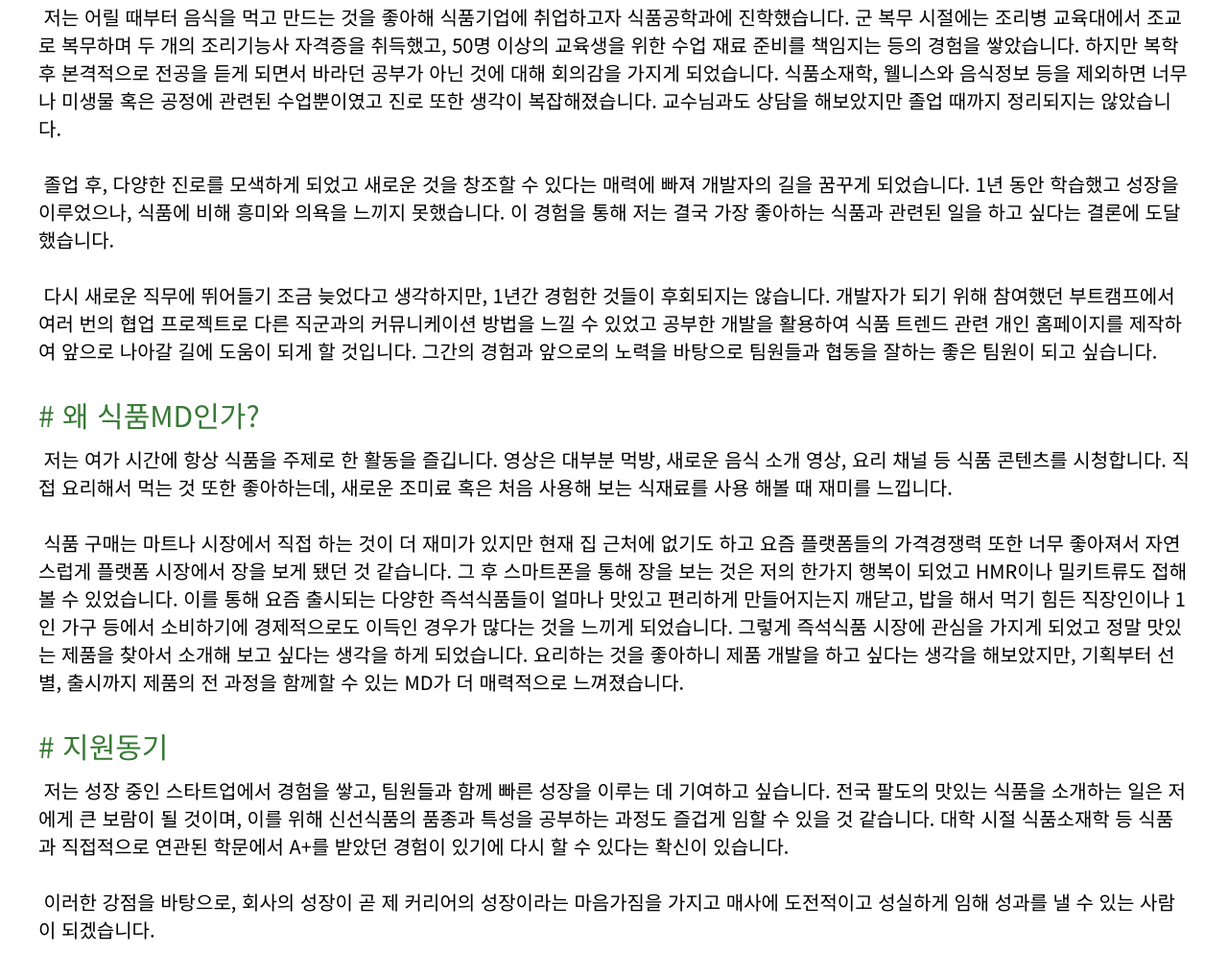
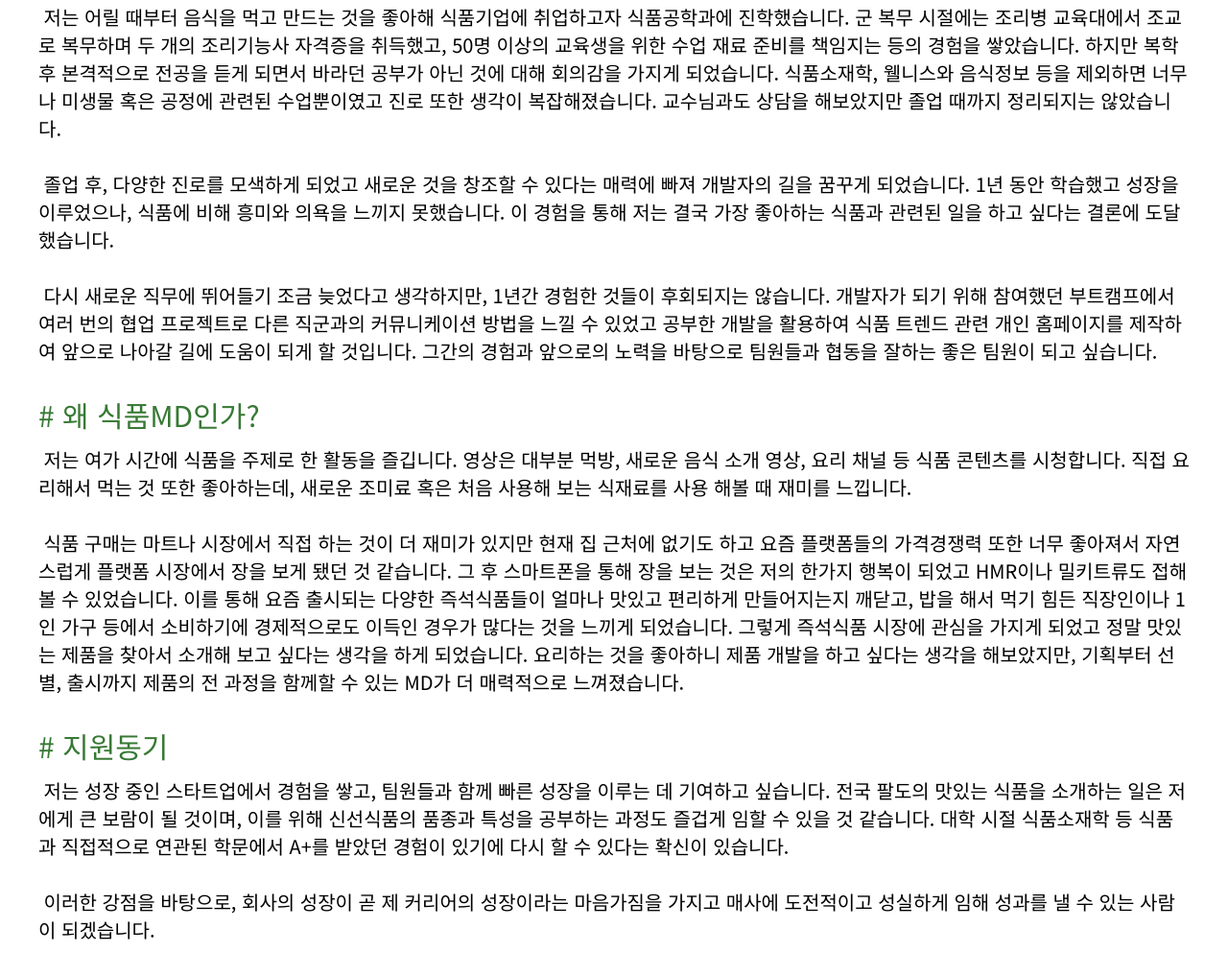
Before and after one commit to Yamyam-code/md, a plain HTML site: page index.html in a window 1280 px wide. Shown: the part 1083-2100 px from the top of the page at 96% size. Drawn offline with Linux system fonts and the light colour scheme.

Commit message:
이력서 작성

```diff
--- a/index.html
+++ b/index.html
@@ -119,7 +119,7 @@
         <div class="cover_letter">
           <p class="h1 dark_green"># 왜 식품MD인가?</p>
           <p class="letter">
-            &nbsp;저는 여가 시간에 항상 식품을 주제로 한 활동을 즐깁니다. 영상은
+            &nbsp;저는 여가 시간에 식품을 주제로 한 활동을 즐깁니다. 영상은
             대부분 먹방, 새로운 음식 소개 영상, 요리 채널 등 식품 콘텐츠를
             시청합니다. 직접 요리해서 먹는 것 또한 좋아하는데, 새로운 조미료
             혹은 처음 사용해 보는 식재료를 사용 해볼 때 재미를 느낍니다.<br /><br />
```
